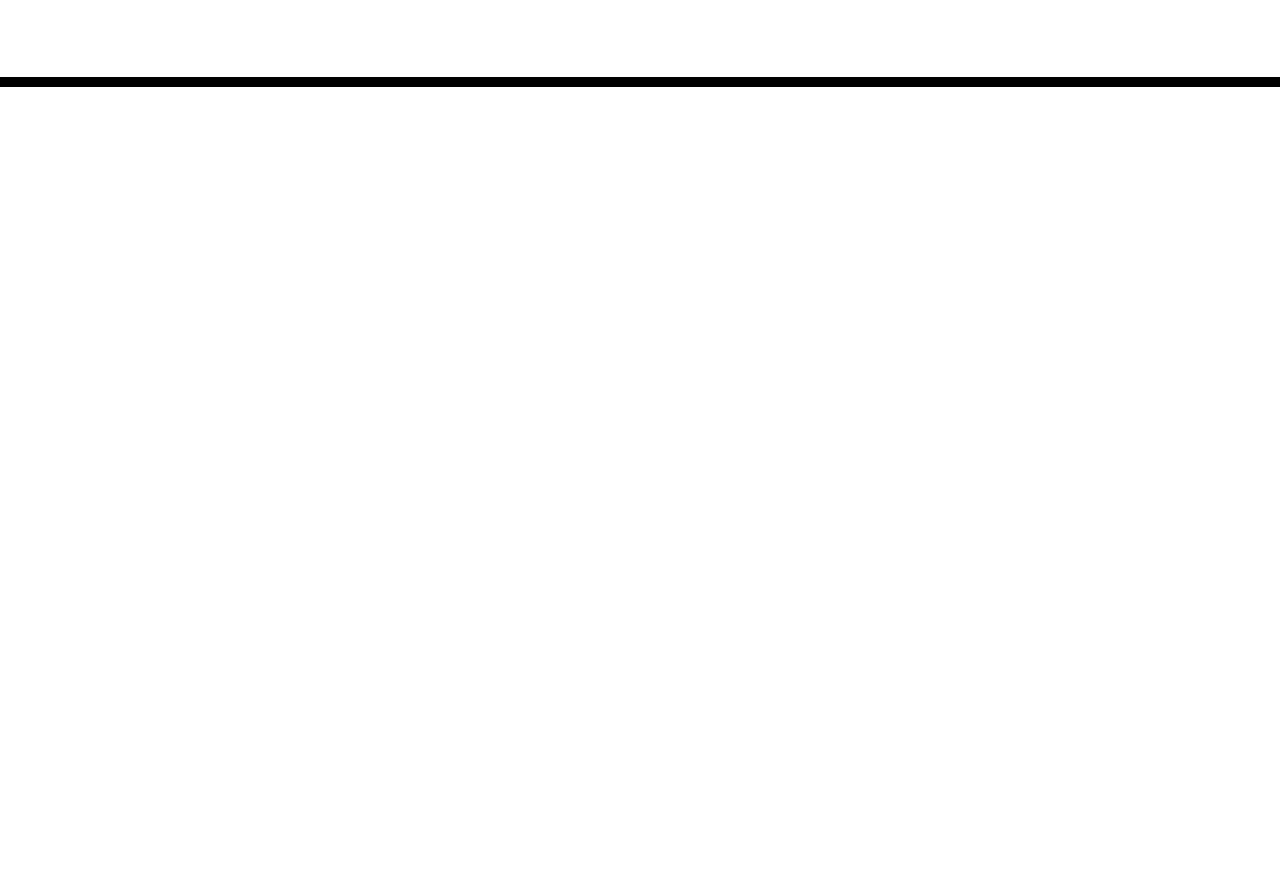
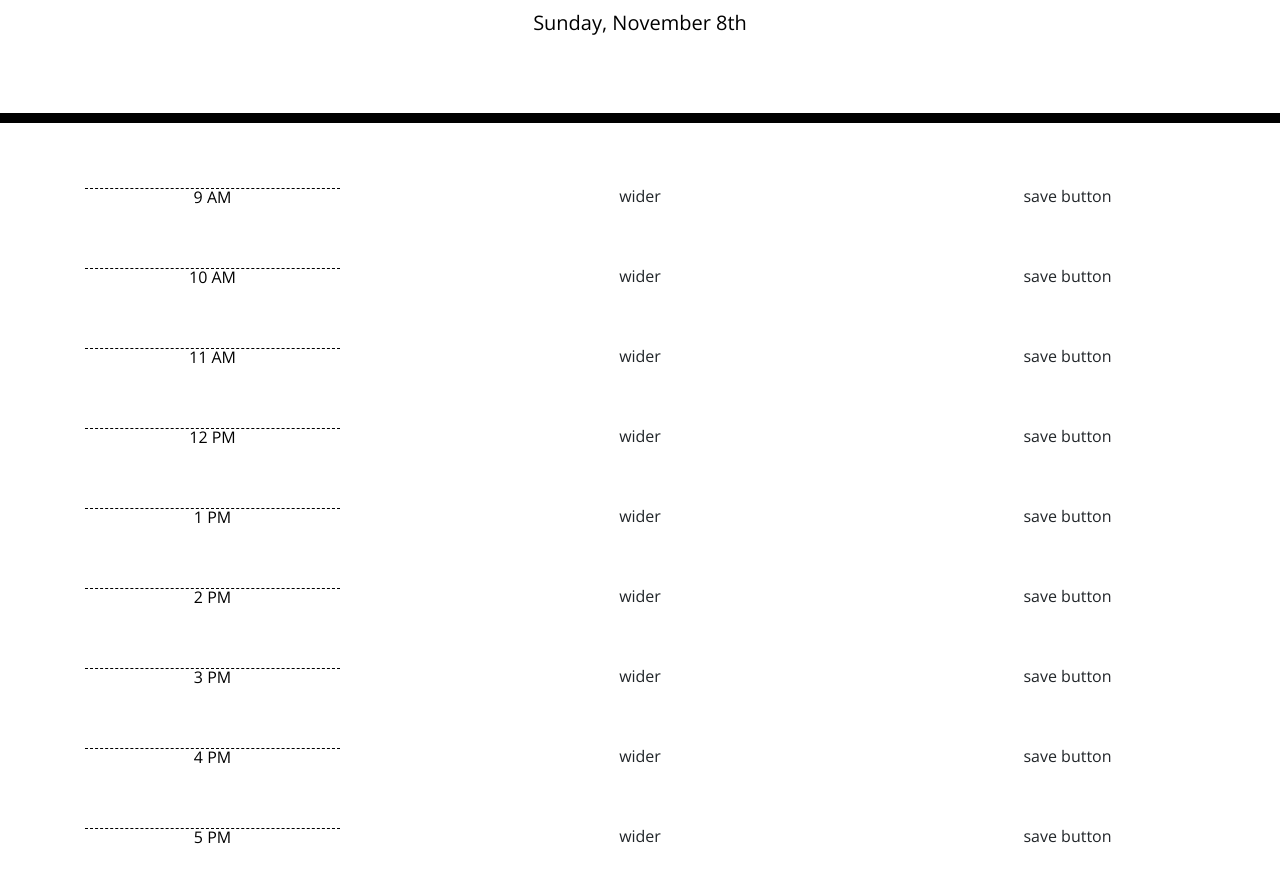
Before and after one commit to andrenajuric/daily-planner, a plain HTML site: page index.html in a window 1280 px wide. Shown: the part 181-1064 px from the top of the page. Before the commit the page ends 800 px from the top, so only its background shows below. Drawn offline with nearby package versions, Linux system fonts and the light colour scheme; files that its build step writes are made by us from their sources.

Commit message:
fixed the working links, added time blocks, got moment.js to auto-update currentDay

```diff
--- a/assets/js/script.js
+++ b/assets/js/script.js
@@ -0,0 +1,9 @@
+// Get the current day displayed in jumbotron header
+var currentDay = moment();
+$("#currentDay").text(currentDay.format("dddd, MMMM Do"));
+
+var hours = ["9AM", "10AM", "11AM", "12PM", "1PM", "2PM", "3PM", "4PM", "5PM"];
+
+for (var i = 0; i < hours.length; i++) {
+
+}
--- a/index.html
+++ b/index.html
@@ -8,8 +8,8 @@
       rel="stylesheet"
       href="https://stackpath.bootstrapcdn.com/bootstrap/4.3.1/css/bootstrap.min.css"
     />
-    <link
-      rel="stylesheet"
+    <link rel="stylesheet" href="https://stackpath.bootstrapcdn.com/bootstrap/4.5.2/js/bootstrap.min.js"/>
+    <link rel="stylesheet"
       href="https://use.fontawesome.com/releases/v5.8.1/css/all.css"
       integrity="sha384-50oBUHEmvpQ+1lW4y57PTFmhCaXp0ML5d60M1M7uH2+nqUivzIebhndOJK28anvf"
       crossorigin="anonymous"
@@ -18,21 +18,132 @@
       href="https://fonts.googleapis.com/css?family=Open+Sans&display=swap"
       rel="stylesheet"
     />
-    <link rel="stylesheet" href="style.css" />
+    <link
+    rel="stylesheet" href="./assets/css/style.css"
+    />
     <title>Work Day Scheduler</title>
   </head>
-
   <body>
     <header class="jumbotron">
       <h1 class="display-3">Work Day Scheduler</h1>
       <p class="lead">A simple calendar app for scheduling your work day</p>
+      <!-- this id is called in js file to generate current date -->
       <p id="currentDay" class="lead"></p>
     </header>
-    <div class="container">
-      <!-- Timeblocks go here -->
+    <!-- this container will store all the rows for the timeblocks -->
+    <div class="container time-block">
+      <div class="row" id="hour-9">
+        <div class="col">
+          <p class="hour">9 AM</p>
+        </div>
+        <div class="col-6">
+          <p>wider</p>
+        </div>
+        <div class="col">
+          <p>save button</p>
+        </div>
+      </div>
+
+      <div class="row" id="hour-10">
+        <div class="col">
+          <p class="hour">10 AM</p>
+        </div>
+        <div class="col-6">
+          <p>wider</p>
+        </div>
+        <div class="col">
+          <p>save button</p>
+        </div>
+      </div>
+
+      <div class="row" id="hour-11">
+        <div class="col">
+          <p class="hour">11 AM</p>
+        </div>
+        <div class="col-6">
+          <p>wider</p>
+        </div>
+        <div class="col">
+          <p>save button</p>
+        </div>
+      </div>
+
+      <div class="row" id="hour-12">
+        <div class="col">
+          <p class="hour">12 PM</p>
+        </div>
+        <div class="col-6">
+          <p>wider</p>
+        </div>
+        <div class="col">
+          <p>save button</p>
+        </div>
+      </div>
+
+      <div class="row" id="hour-13">
+        <div class="col">
+          <p class="hour">1 PM</p>
+        </div>
+        <div class="col-6">
+          <p>wider</p>
+        </div>
+        <div class="col">
+          <p>save button</p>
+        </div>
+      </div>
+
+      <div class="row" id="hour-14">
+        <div class="col">
+          <p class="hour">2 PM</p>
+        </div>
+        <div class="col-6">
+          <p>wider</p>
+        </div>
+        <div class="col">
+          <p>save button</p>
+        </div>
+      </div>
+
+      <div class="row" id="hour-15">
+        <div class="col">
+          <p class="hour">3 PM</p>
+        </div>
+        <div class="col-6">
+          <p>wider</p>
+        </div>
+        <div class="col">
+          <p>save button</p>
+        </div>
+      </div>
+
+      <div class="row" id="hour-16">
+        <div class="col">
+          <p class="hour">4 PM</p>
+        </div>
+        <div class="col-6">
+          <p>wider</p>
+        </div>
+        <div class="col">
+          <p>save button</p>
+        </div>
+      </div>
+
+      <div class="row" id="hour-17">
+        <div class="col">
+          <p class="hour">5 PM</p>
+        </div>
+        <div class="col-6">
+          <p>wider</p>
+        </div>
+        <div class="col">
+          <p>save button</p>
+        </div>
+      </div>
     </div>
 
     <script src="https://code.jquery.com/jquery-3.4.1.min.js"></script>
     <script src="https://cdnjs.cloudflare.com/ajax/libs/moment.js/2.24.0/moment.min.js"></script>
+    <script src="./assets/js/script.js"></script>
+
   </body>
 </html>
```
